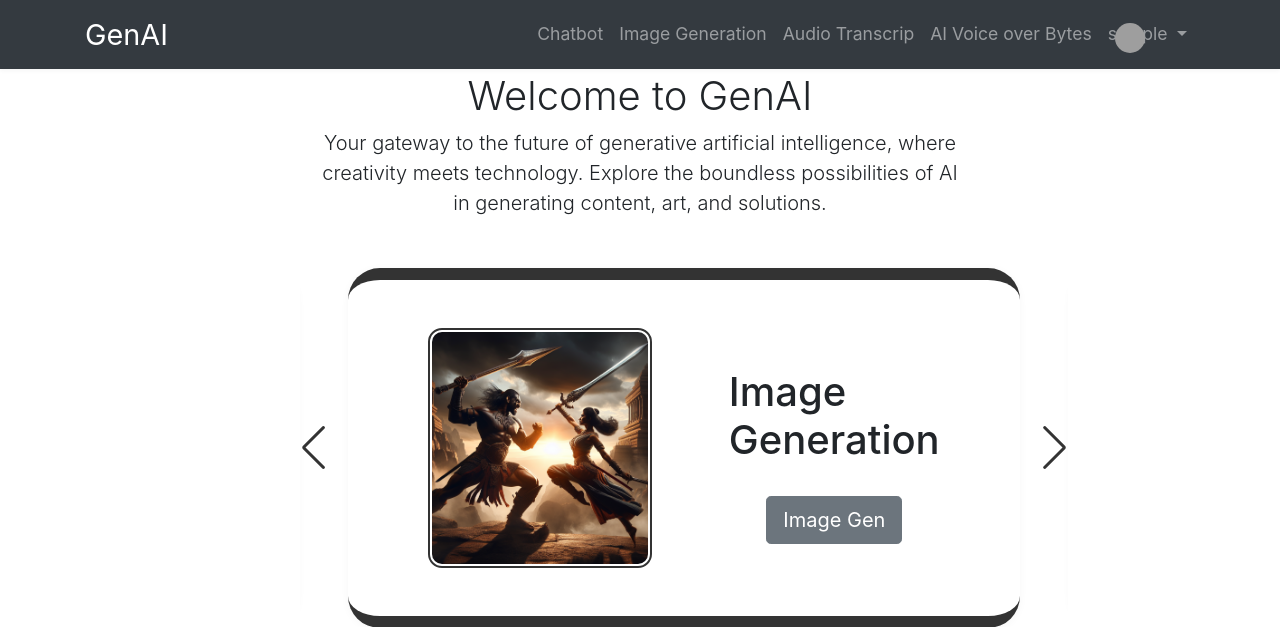
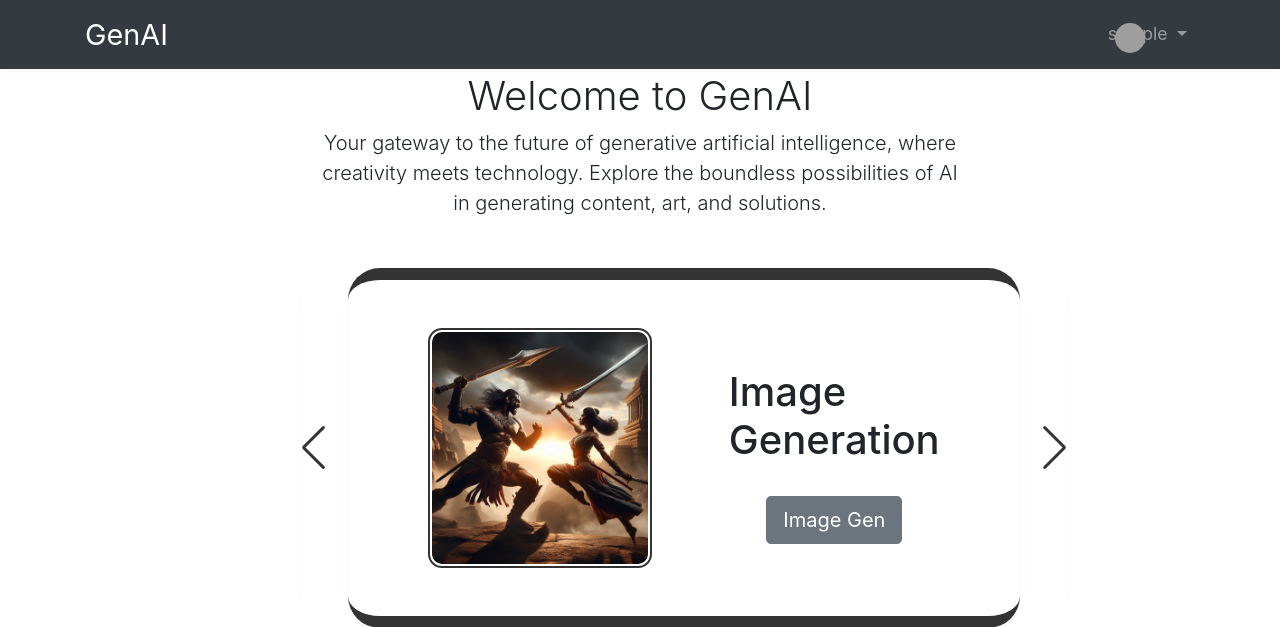
Before and after one commit to sid-1974/GenAI-1, a Flask app: page /home in a window 1280 px wide. Shown: the top 627 px of the page. Run offline with Flask 3, Linux system fonts and the light colour scheme; the visitor is signed in with stand-in values (Sample User, id 1); some libraries are stand-ins or nearby versions; grey boxes are pictures that could not be loaded.

Commit message:
removed the above links

```diff
--- a/templates/home.html
+++ b/templates/home.html
@@ -23,7 +23,7 @@
             </button>
             <div class="collapse navbar-collapse" id="navbarResponsive">
                 <ul class="navbar-nav ml-auto">
-                    <li class="nav-item">
+                  <!----  <li class="nav-item">
                         <a class="nav-link" href="#">
 
                             Chatbot
@@ -36,17 +36,17 @@
                         </a>
                     </li>
 					<li class="nav-item">
-                        <!-- a class="nav-link" href="/audio_transcript" -->
+
                             <a class="nav-link" href="#" >
                             Audio Transcrip
                         </a>
                     </li>
                     <li class="nav-item">
-                        <!-- a class="nav-link" href="/voice_audio" -->
+
                             <a class="nav-link" href="#" >
                             AI Voice over Bytes
                         </a>
-                    </li>
+                    </li>-->
                     <li class="nav-item dropdown">
                         <a class="nav-link dropdown-toggle profile-dropdown-toggle" href="#" id="navbarDropdownProfile" role="button" data-toggle="dropdown" aria-haspopup="true" aria-expanded="false">
                             {{ username }}
```
